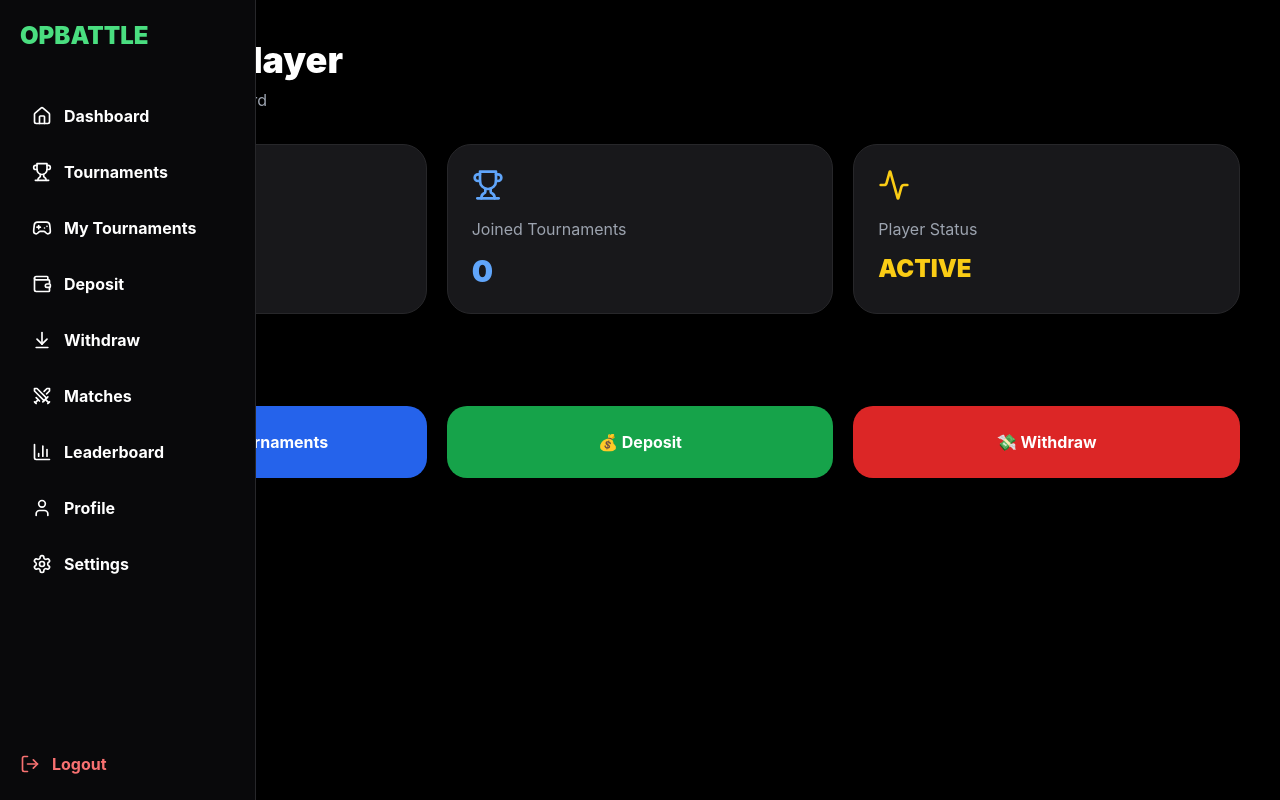
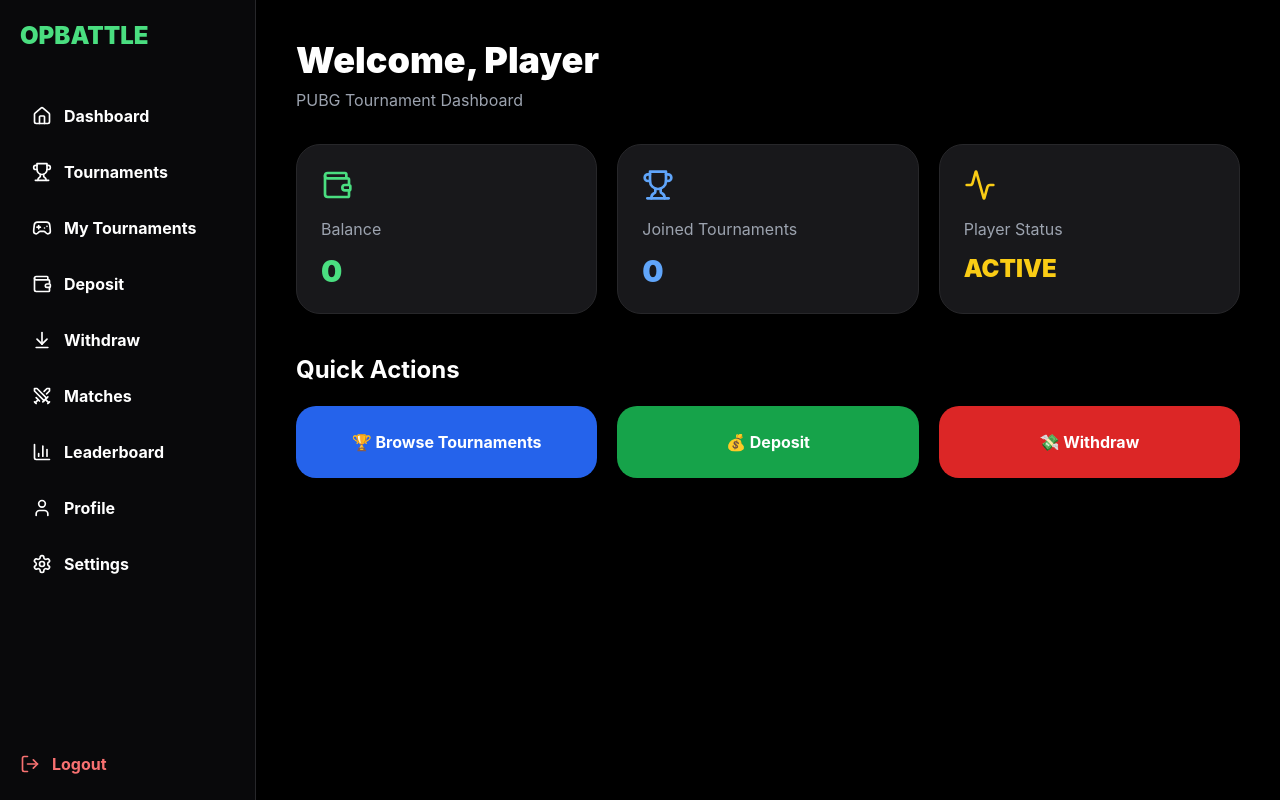
Before and after one commit to Cashipro/opbattle, a Next.js app in the folder frontend/: page /dashboard in a window 1280 px wide. Built offline with nearby package versions, Linux system fonts and the light colour scheme; no server answers.

Commit message:
Update page.tsx

```diff
--- a/frontend/src/app/dashboard/page.tsx
+++ b/frontend/src/app/dashboard/page.tsx
@@ -18,6 +18,7 @@ Wallet,
 Trophy,
 Activity
 } from "lucide-react";
+
 
 
 
@@ -78,8 +79,6 @@ setUser(res.data);
 
 
 
-
-
 }catch(error){
 
 
@@ -107,9 +106,7 @@ try{
 
 
 const res = await api.get(
-
 "/tournaments/user/my-tournaments"
-
 );
 
 
@@ -134,6 +131,7 @@ setLoading(false);
 }
 
 
+
 }
 
 
@@ -147,7 +145,6 @@ setLoading(false);
 return (
 
 <div className="
-flex
 min-h-screen
 bg-black
 text-white
@@ -173,9 +170,11 @@ text-white
 flex-1
 p-4
 pt-20
+md:ml-64
 md:p-10
 md:pt-10
 ">
+
 
 
 
@@ -277,7 +276,7 @@ text-green-400
 mt-3
 ">
 
-{user.balance || 0}
+{user.balance ?? 0}
 
 </h2>
 
@@ -444,7 +443,9 @@ gap-5
 
 
 <a
+
 href="/tournaments"
+
 className="
 bg-blue-600
 rounded-2xl
@@ -454,6 +455,7 @@ text-center
 hover:scale-105
 transition
 "
+
 >
 
 🏆 Browse Tournaments
@@ -468,7 +470,9 @@ transition
 
 
 <a
+
 href="/deposit"
+
 className="
 bg-green-600
 rounded-2xl
@@ -478,6 +482,7 @@ text-center
 hover:scale-105
 transition
 "
+
 >
 
 💰 Deposit
@@ -492,7 +497,9 @@ transition
 
 
 <a
+
 href="/withdraw"
+
 className="
 bg-red-600
 rounded-2xl
@@ -502,6 +509,7 @@ text-center
 hover:scale-105
 transition
 "
+
 >
 
 💸 Withdraw
```
